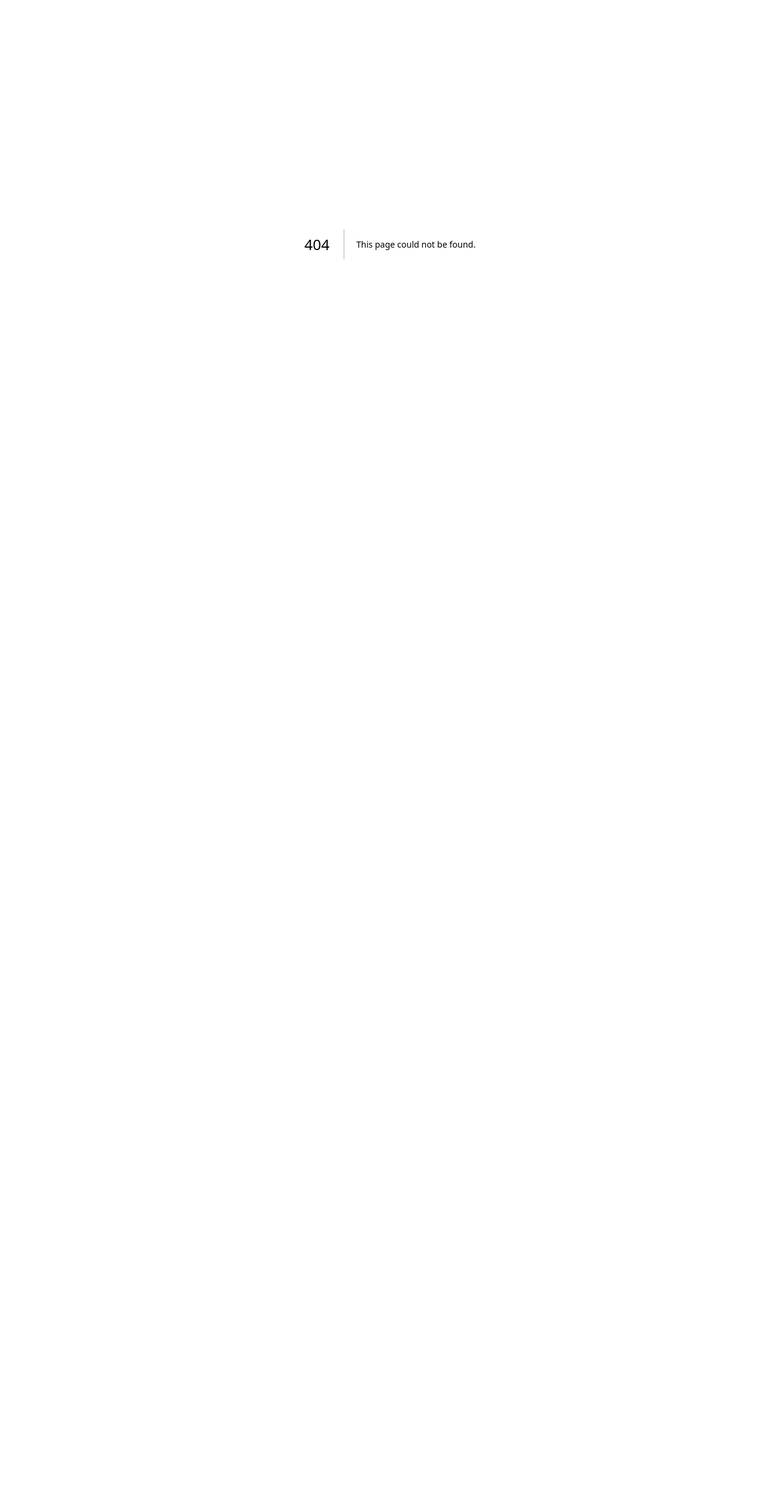
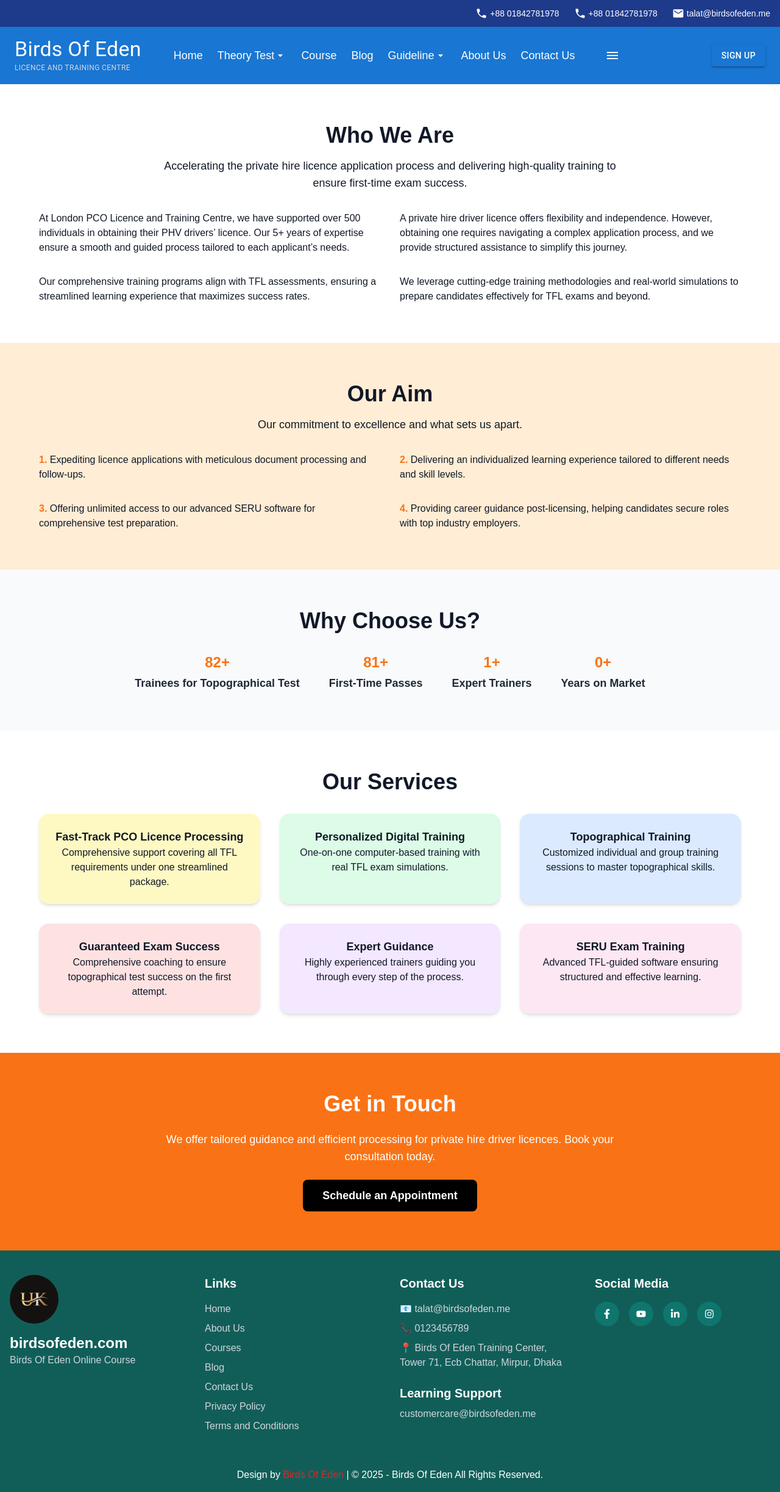
Before and after one commit to faysalmohammed2020/uk-driving-course, a Next.js app: page /about-us in a window 1280 px wide. Before the commit this address had no page. Shown: the whole page at 61% size. Before the commit the page ends 800 px from the top, so only its background shows below. Built offline with nearby package versions, Linux system fonts and the light colour scheme.

Commit message:
about added

```diff
--- /dev/null
+++ b/app/about-us/page.tsx
@@ -0,0 +1,102 @@
+import Navbar from "../components/Navbar";
+import Footer from './../components/Footer';
+
+const AboutPage = () => {
+    return (
+
+        <>
+        <Navbar/>
+        <div className="bg-white text-gray-900">
+      {/* Who We Are Section */}
+      <section className="text-center py-16 px-6">
+        <h2 className="text-4xl font-extrabold">Who We Are</h2>
+        <p className="text-lg font-medium mt-4 max-w-3xl mx-auto">
+          Accelerating the private hire licence application process and delivering high-quality training to ensure first-time exam success.
+        </p>
+        <div className="max-w-6xl mx-auto mt-8 grid md:grid-cols-2 gap-8 text-left">
+          <p>
+            At London PCO Licence and Training Centre, we have supported over 500 individuals in obtaining their PHV drivers’ licence.
+            Our 5+ years of expertise ensure a smooth and guided process tailored to each applicant’s needs.
+          </p>
+          <p>
+            A private hire driver licence offers flexibility and independence. However, obtaining one requires navigating a complex application
+            process, and we provide structured assistance to simplify this journey.
+          </p>
+          <p>
+            Our comprehensive training programs align with TFL assessments, ensuring a streamlined learning experience that maximizes success rates.
+          </p>
+          <p>
+            We leverage cutting-edge training methodologies and real-world simulations to prepare candidates effectively for TFL exams and beyond.
+          </p>
+        </div>
+      </section>
+
+      {/* Our Aim Section */}
+      <section className="bg-orange-100 py-16 px-6 text-center">
+        <h2 className="text-4xl font-extrabold">Our Aim</h2>
+        <p className="text-lg mt-4 max-w-3xl mx-auto">Our commitment to excellence and what sets us apart.</p>
+        <div className="max-w-6xl mx-auto mt-8 grid md:grid-cols-2 gap-8 text-left">
+          <p><span className="font-bold text-orange-500">1.</span> Expediting licence applications with meticulous document processing and follow-ups.</p>
+          <p><span className="font-bold text-orange-500">2.</span> Delivering an individualized learning experience tailored to different needs and skill levels.</p>
+          <p><span className="font-bold text-orange-500">3.</span> Offering unlimited access to our advanced SERU software for comprehensive test preparation.</p>
+          <p><span className="font-bold text-orange-500">4.</span> Providing career guidance post-licensing, helping candidates secure roles with top industry employers.</p>
+        </div>
+      </section>
+
+      {/* Why Choose Us Section */}
+      <section className="py-16 px-6 text-center bg-gray-50">
+        <h2 className="text-4xl font-extrabold">Why Choose Us?</h2>
+        <div className="flex justify-center space-x-12 mt-8">
+          <div className="text-orange-500 font-extrabold text-2xl">82+<br /><span className="text-lg text-gray-800">Trainees for Topographical Test</span></div>
+          <div className="text-orange-500 font-extrabold text-2xl">81+<br /><span className="text-lg text-gray-800">First-Time Passes</span></div>
+          <div className="text-orange-500 font-extrabold text-2xl">1+<br /><span className="text-lg text-gray-800">Expert Trainers</span></div>
+          <div className="text-orange-500 font-extrabold text-2xl">0+<br /><span className="text-lg text-gray-800">Years on Market</span></div>
+        </div>
+      </section>
+
+      {/* Our Services Section */}
+      <section className="py-16 px-6 text-center">
+        <h2 className="text-4xl font-extrabold">Our Services</h2>
+        <div className="grid md:grid-cols-3 gap-8 max-w-6xl mx-auto mt-8">
+          <div className="bg-yellow-100 p-6 rounded-2xl shadow-md">
+            <h3 className="font-bold text-lg">Fast-Track PCO Licence Processing</h3>
+            <p>Comprehensive support covering all TFL requirements under one streamlined package.</p>
+          </div>
+          <div className="bg-green-100 p-6 rounded-2xl shadow-md">
+            <h3 className="font-bold text-lg">Personalized Digital Training</h3>
+            <p>One-on-one computer-based training with real TFL exam simulations.</p>
+          </div>
+          <div className="bg-blue-100 p-6 rounded-2xl shadow-md">
+            <h3 className="font-bold text-lg">Topographical Training</h3>
+            <p>Customized individual and group training sessions to master topographical skills.</p>
+          </div>
+          <div className="bg-red-100 p-6 rounded-2xl shadow-md">
+            <h3 className="font-bold text-lg">Guaranteed Exam Success</h3>
+            <p>Comprehensive coaching to ensure topographical test success on the first attempt.</p>
+          </div>
+          <div className="bg-purple-100 p-6 rounded-2xl shadow-md">
+            <h3 className="font-bold text-lg">Expert Guidance</h3>
+            <p>Highly experienced trainers guiding you through every step of the process.</p>
+          </div>
+          <div className="bg-pink-100 p-6 rounded-2xl shadow-md">
+            <h3 className="font-bold text-lg">SERU Exam Training</h3>
+            <p>Advanced TFL-guided software ensuring structured and effective learning.</p>
+          </div>
+        </div>
+      </section>
+
+      {/* Contact Section */}
+      <section className="bg-orange-500 text-white text-center py-16 px-6">
+        <h2 className="text-4xl font-extrabold">Get in Touch</h2>
+        <p className="max-w-3xl mx-auto mt-6 text-lg">
+          We offer tailored guidance and efficient processing for private hire driver licences. Book your consultation today.
+        </p>
+        <button className="mt-6 px-8 py-3 bg-black text-white rounded-lg text-lg font-semibold">Schedule an Appointment</button>
+      </section>
+    </div>
+      <Footer/>
+      </>
+    );
+  };
+
+  export default AboutPage;
--- a/app/components/Footer.tsx
+++ b/app/components/Footer.tsx
@@ -27,8 +27,8 @@ const Footer: React.FC = () => {
                 className="rounded-full"
               />
             </div>
-            <h4 className="text-2xl font-bold">PCOUKonline.com</h4>
-            <p className="text-gray-300">PCO Uk Driver Online Course</p>
+            <h4 className="text-2xl font-bold">birdsofeden.com</h4>
+            <p className="text-gray-300">Birds Of Eden Online Course</p>
           </div>
 
           {/* Links */}
@@ -78,19 +78,19 @@ const Footer: React.FC = () => {
             <h4 className="text-xl font-bold mb-4">Contact Us</h4>
             <ul className="space-y-2 text-gray-300">
               <li>
-                <span className="block">📧 info@pcoukonline.com</span>
+                <span className="block">📧 talat@birdsofeden.me</span>
               </li>
               <li>
                 <span className="block">📞 0123456789</span>
               </li>
               <li>
-                <span className="block">📍 PCO UK Training Centre, UK House, 123-456 New Street, Wood Green, London 8B-3C.</span>
+                <span className="block">📍 Birds Of Eden Training Center, Tower 71, Ecb Chattar, Mirpur, Dhaka</span>
               </li>
             </ul>
 
             <h4 className="text-xl font-bold mt-6 mb-2">Learning Support</h4>
             <span className="block text-gray-300">
-              customercare@pcoukonline.com
+              customercare@birdsofeden.me
             </span>
           </div>
 
@@ -132,9 +132,9 @@ const Footer: React.FC = () => {
         <p>
           Design by{" "}
           <Link href="https://www.pcoukonline.com" className="text-red-600 hover:underline">
-            PCO UK Online
+            Birds Of Eden
           </Link>{" "}
-          | © 2025 - PCO UK Online All Rights Reserved.
+          | © 2025 - Birds Of Eden All Rights Reserved.
         </p>
       </div>
     </footer>
```
